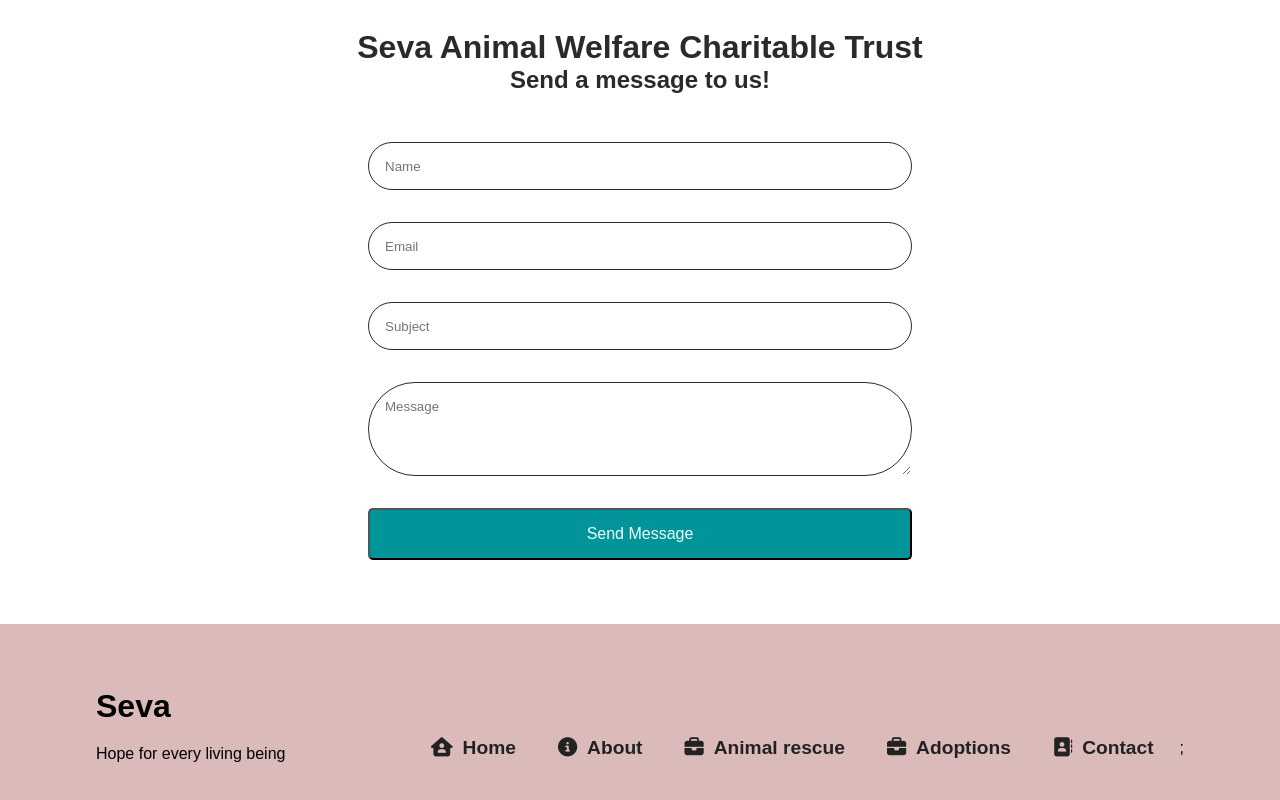
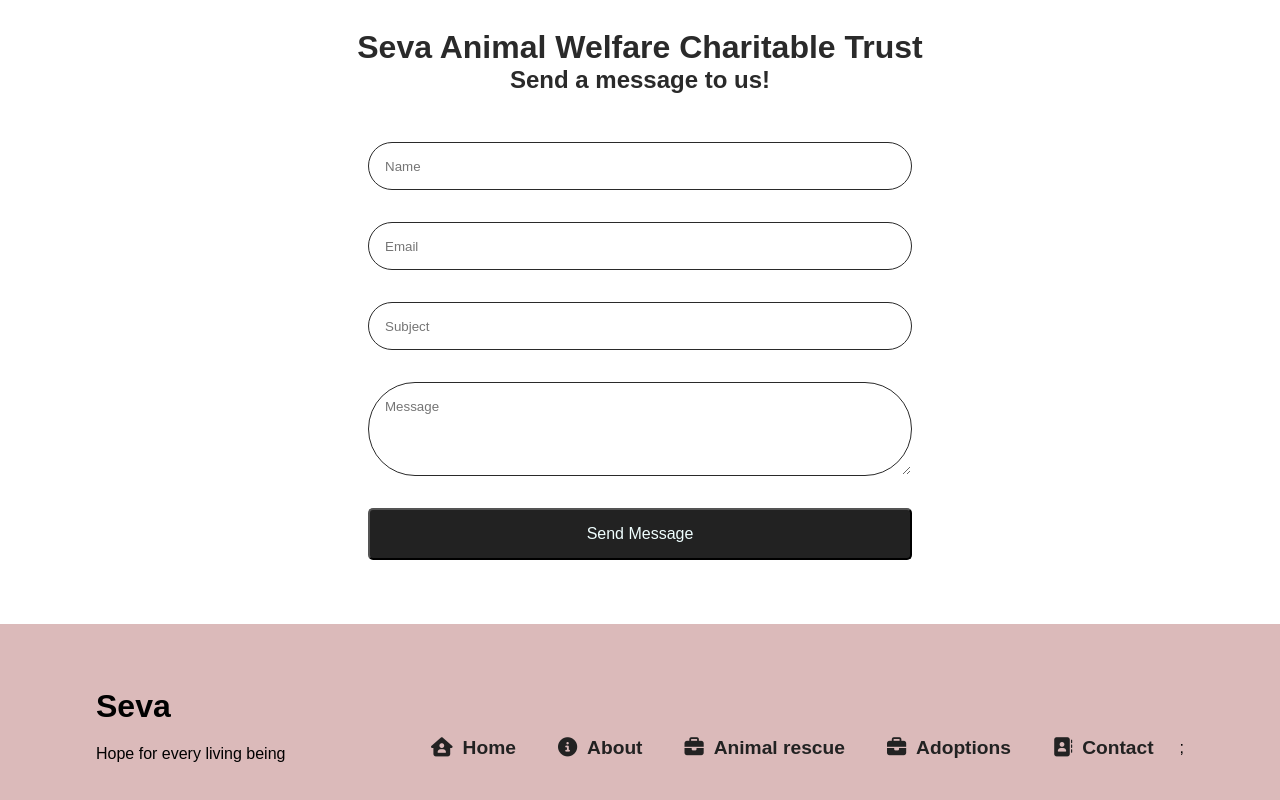
Before and after one commit to GargiAvadhani/cuddly-spoon, a React (Create React App) app: page /contact in a window 1280 px wide. Shown: the part 683-1483 px from the top of the page. Built offline with nearby package versions, Linux system fonts and the light colour scheme; a web font is replaced by a local one.

Commit message:
colorbutton

```diff
--- a/src/components/ContactFormStyles.css
+++ b/src/components/ContactFormStyles.css
@@ -37,7 +37,7 @@
     font-size: 16px;
     padding: 15px 32px;
     border-radius: 5px;
-    background-color: #01959a;
+    background-color: #222;
     color : azure;
     transition: all 0.2s ease-in-out;
                 }
```
